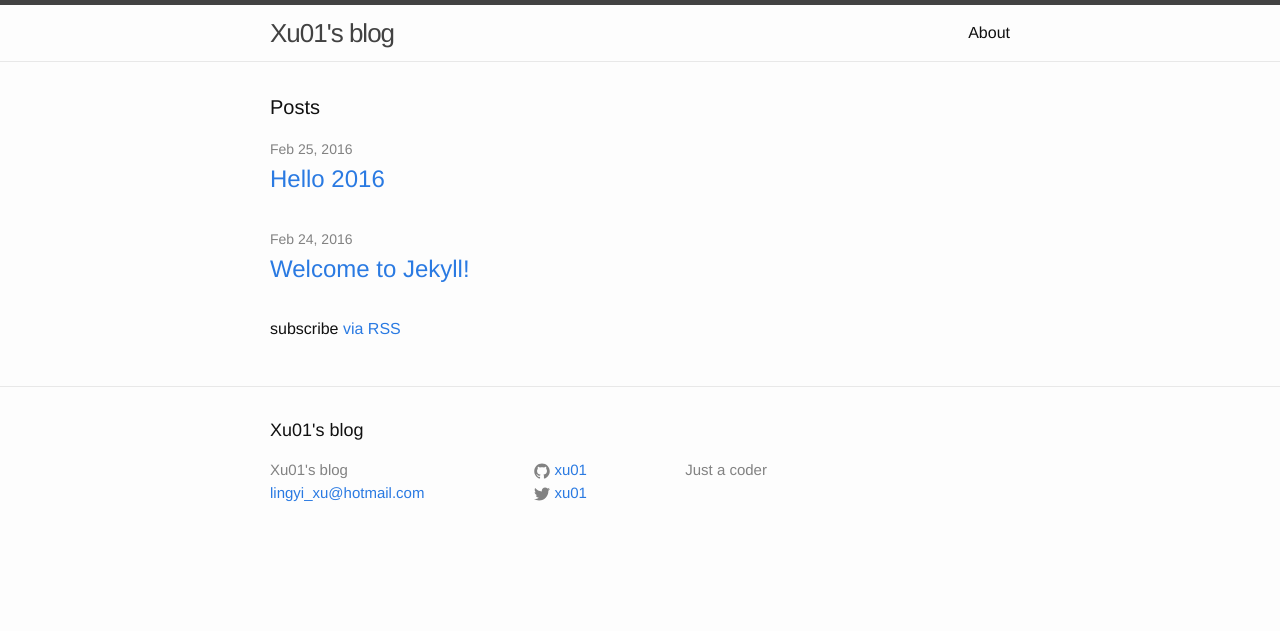
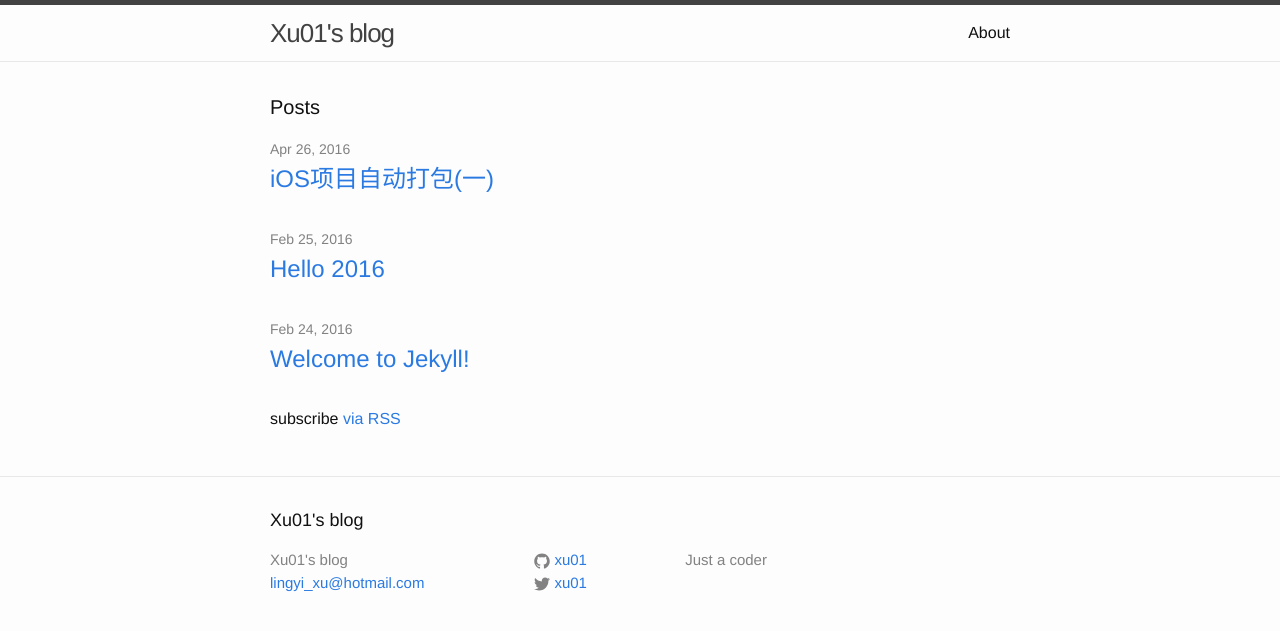
Before and after one commit to xu01/xu01.github.io, a Jekyll site: the page built from index.html, in a window 1280 px wide. Shown: the top 631 px of the page. Built offline with Jekyll 4.4.1, drawn with Linux system fonts in a browser that asks for light colours; part of the change alters nothing that is shown.

Commit message:
2016-04-26 post version 1

```diff
--- a/_posts/2016-02-25-Hello-2016.markdown
+++ b/_posts/2016-02-25-Hello-2016.markdown
@@ -4,7 +4,7 @@ title:  "Hello 2016"
 date:   2016-02-25 08:45:00 +0800
 categories: Others
 ---
-![Hello_2016](/assets/images/2015-02-25/hello_2016.jpg)
+![Hello_2016](/assets/images/2016-02-25/hello_2016.jpg)
 
 ### 老规矩，先总结2015 ###
 <p>在过去的2015年，对于我，发生了很多事情（换工作，结婚领证，重新减肥，买了新房子成为房奴...）。</p>
--- /dev/null
+++ b/_posts/2016-04-26-iOS-release-automation.markdown
@@ -0,0 +1,20 @@
+---
+layout: post
+title:  "iOS项目自动打包(一)"
+date:   2016-04-26 09:12:00 +0800
+categories: iOS
+---
+
+### 开始 ###
+<p>&emsp;&emsp;一切的一切都源自于“懒”，iOS开发过程中固定时间版本Release发布，自己手动Xcode Archive一下也不觉得什么，但临时的QA来要求测试，会令我这种“易烦躁”的开发者觉得麻烦，甚至也可能打断我当前的手头工作，因为极有可能你代码撸了一半未测试及未提交，却需要打包一个版本库中小修小改的版本。所以只能遍寻方法来解决这种问题，解脱自己。</p>
+<p>&emsp;&emsp;其实无论哪种你希望开发不受打扰的打包方式，前提都是你需要另一台专门的 Mac 打包设备。</p>
+<p>&emsp;&emsp;大致亲测了三种打包方式: Jenkins + Xcode plugin, Mac OSX Server + Xcode Bot, Shell命令脚本，这里大致记录下其中的一些过程和坑。</p>
+
+## Jenkins + Xcode plugin ##
+<p>&emsp;&emsp;安装 Jenkins , 两种方式: 官网下载pkg 或 brew, 这里我直接用 brew 安装的</p>
+<p>&emsp;&emsp;安装完成之后，直接终端里 jenkins 就能启动，默认端口 8080，你可以在 safari 中通过 http://localhost:8080/ 来进行访问</p>
+<p>&emsp;&emsp;如果需要停止 Jenkins 服务的话，可以直接通过访问 http://localhost:8080/exit 来完成</p>
+<p>&emsp;&emsp;接下来说到 Jenkins 的配置: 需要在 Manage Jenkins 中的 Manage Plugins 查找并安装 Git plugin, Keychains and Provisioning Profiles Management, Xcode integration</p>
+
+<p>&emsp;&emsp;之后还是在 Manage Jenkins 下 会有Keychains and Provisioning Profiles Management 这是一个证书管理工具，你需要将一些打包所需要的证书信息添加到这里</p>
+<p>![Keychains and Provisioning Profiles Management](/assets/images/2016-04-26/iOS_release_automation_keychains_plugin.jpg)</p>
```
Also changed, not shown: assets/images/2016-02-25/hello_2016.jpg (renamed from assets/images/2015-02-25/hello_2016.jpg), assets/images/2016-04-26/iOS_release_automation_1_code_signing_resource_rules_path.png (added), assets/images/2016-04-26/iOS_release_automation_1_git_plugin_1.png (added), assets/images/2016-04-26/iOS_release_automation_1_keychain_and_code_signing_identifies.png (added), assets/images/2016-04-26/iOS_release_automation_1_keychains_plugin_1.png (added), assets/images/2016-04-26/iOS_release_automation_1_keychains_plugin_2.png (added), assets/images/2016-04-26/iOS_release_automation_1_mobile_provision_profile.png (added), assets/images/2016-04-26/iOS_release_automation_1_sharing_schemes.png (added), assets/images/2016-04-26/iOS_release_automation_1_xcode_plugin_1.png (added), assets/images/2016-04-26/iOS_release_automation_1_xcode_plugin_2.png (added), assets/images/2016-04-26/iOS_release_automation_1_xcode_plugin_3.png (added).
